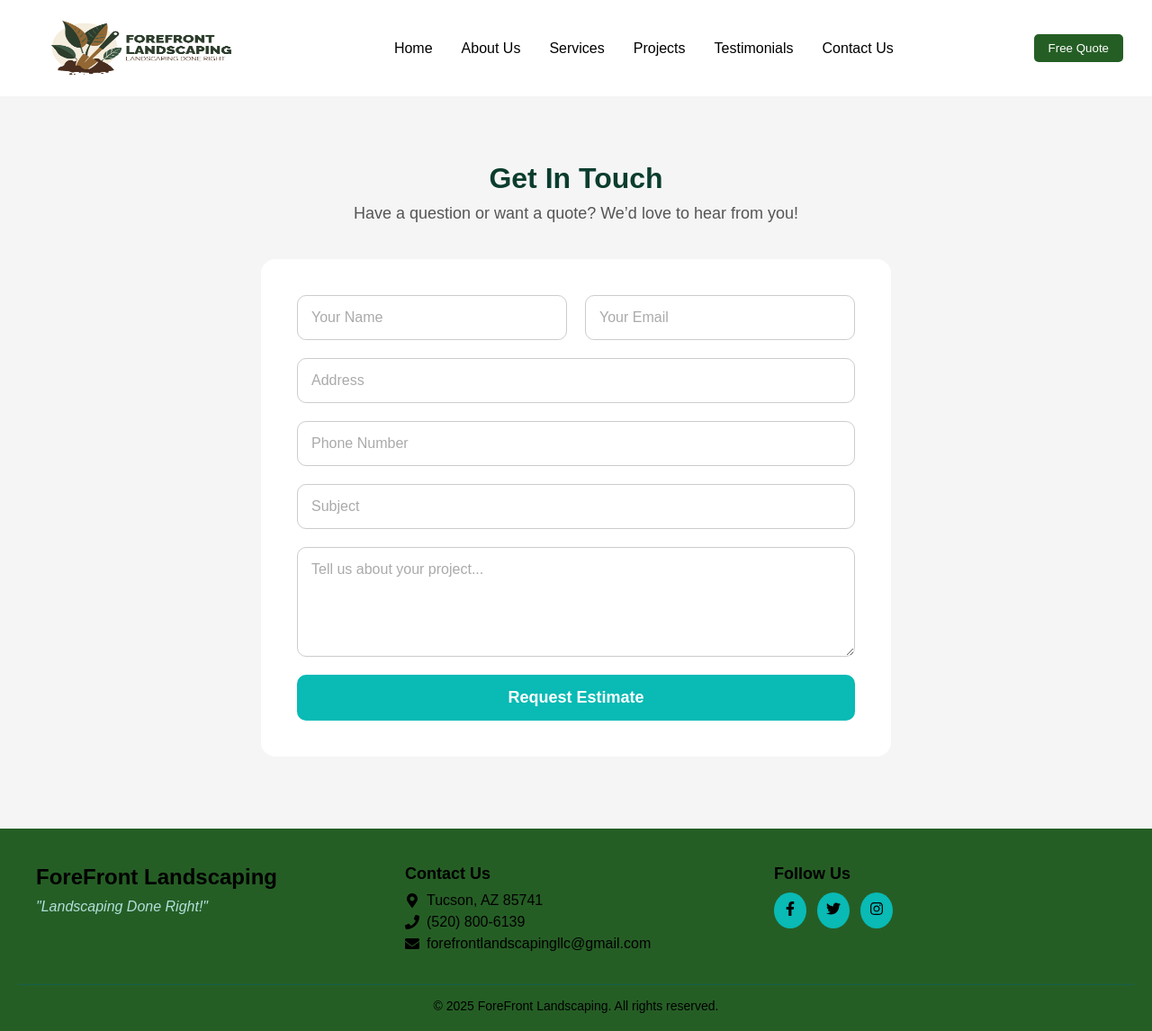
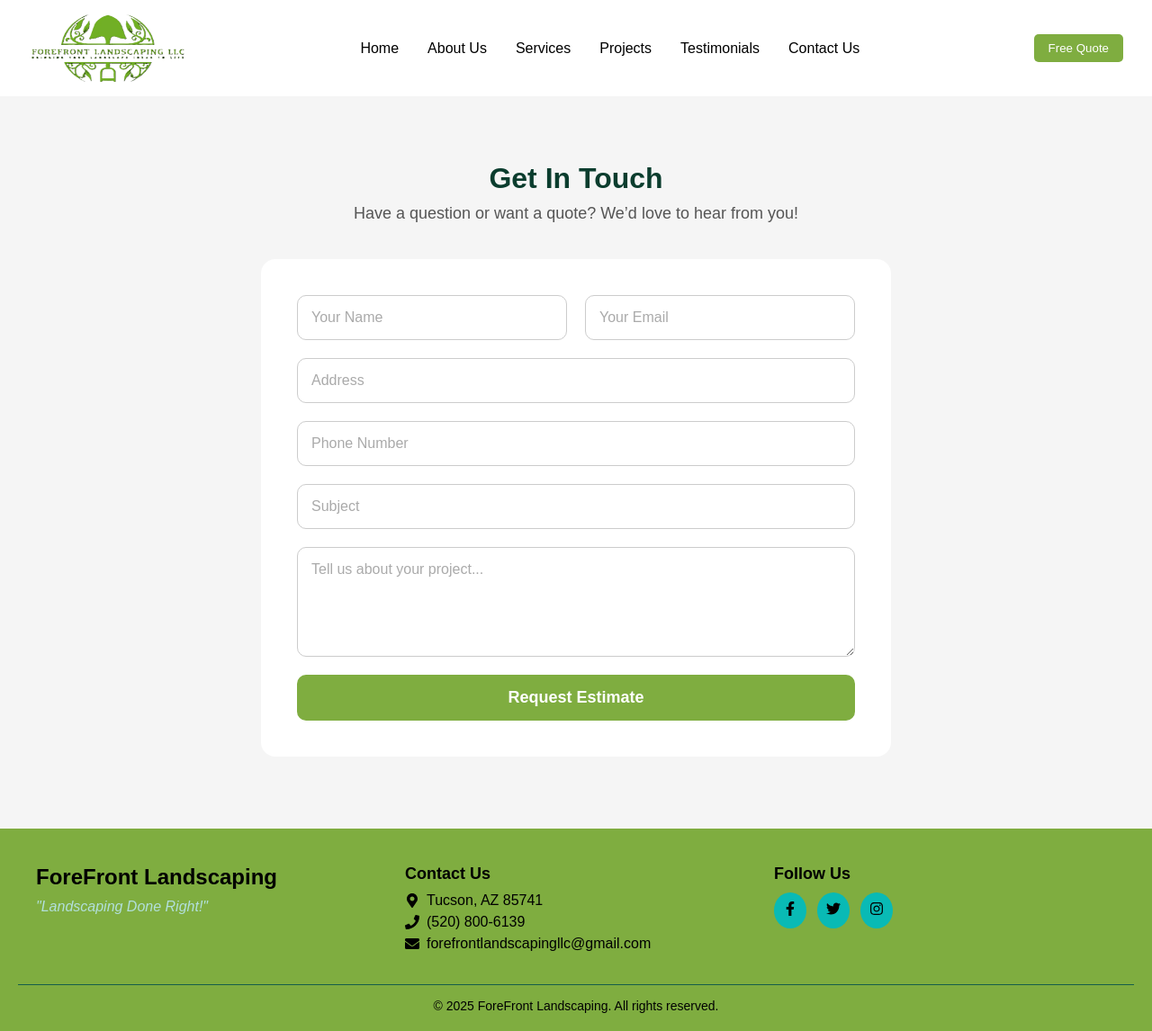
Before and after one commit to bkwilliamsmerncode/commercial-landscaping, a React (Create React App) app: page /Contact in a window 1280 px wide. Shown: the whole page at 90% size. Built offline with nearby package versions, Linux system fonts and the light colour scheme.

Commit message:
changed the logo and color scheme

```diff
--- a/src/Components/Footer/Footer.css
+++ b/src/Components/Footer/Footer.css
@@ -1,5 +1,5 @@
 .footer {
-    background-color: rgb(37, 94, 37);
+    background-color: #7fad40;
     color: white;
     padding: 40px 20px 20px;
     font-family: 'Segoe UI', Tahoma, Geneva, Verdana, sans-serif;
--- a/src/Components/FreeEstimate/FreeEstimate.css
+++ b/src/Components/FreeEstimate/FreeEstimate.css
@@ -67,7 +67,7 @@
 }
 
 .estimate-form button {
-  background-color: #09bab5;
+  background-color: #7fad40;
   color: white;
   border: none;
   padding: 15px;
@@ -79,5 +79,5 @@
 }
 
 .estimate-form button:hover {
-  background-color: #0b3d2e;
+  background-color: #5a7a2c;
 }
--- a/src/Components/Home/HomeContent.css
+++ b/src/Components/Home/HomeContent.css
@@ -36,7 +36,7 @@ font-weight: bold;
 }
 
 .formBtn {
-    background-color: rgb(37, 94, 37);
+    background-color: #7fad40;
     color: white;
     border: none;
     padding: 12px;
@@ -47,5 +47,5 @@ cursor: pointer;
 }
 
 .formBtn:hover {
-    background-color: rgb(23, 59, 23);
+    background-color: #55742b;
 }
--- a/src/Components/Navbar/Navbar.css
+++ b/src/Components/Navbar/Navbar.css
@@ -18,7 +18,7 @@
   }
 
   .logo {
-  width: 250px;
+  width: 175px;
   height: 75px;
   }
 
@@ -37,12 +37,12 @@
 
   .nav-item:hover,
   .nav-item.active {
-    color: rgb(37, 94, 37);
+    color: #7fad40;
     text-decoration: underline;
   }
 
   .cta-button {
-    background-color: rgb(37, 94, 37);
+    background-color: #7fad40;
     color: white;
     border: none;
     padding: 0.5rem 1rem;
@@ -52,7 +52,7 @@
   }
 
   .cta-button:hover {
-    background-color: rgb(23, 58, 23);
+    background-color: #608230;
   }
 
   /* Hamburger Menu Styles */
@@ -114,7 +114,7 @@
 
   .modal-item:hover,
   .modal-item.active {
-    color: #09bab5;
+    color: #7fad40;
     text-decoration: underline;
   }
 
@@ -123,7 +123,7 @@
     display: block;
     width: 100%;
     text-align: center;
-    background-color: #09bab5;
+    background-color: #7fad40;
     color: white;
     padding: 0.5rem;
     border: none;
@@ -131,7 +131,7 @@
   }
 
   .modal-button:hover {
-    background-color: #007f7a;
+    background-color: #54722a;
   }
 
   /* Close Button */
--- a/src/Components/Navbar/Navbar.jsx
+++ b/src/Components/Navbar/Navbar.jsx
@@ -3,7 +3,7 @@ import { useNavigate } from 'react-router-dom';
 import './Navbar.css';
 import { LuMenu } from "react-icons/lu";
 import { IoClose } from "react-icons/io5";
-import logo from "../../Assets/logo.png"
+import logo from "../../Assets/fflogo.png"
 import Modal from '../Modal/Modal';
 
 
--- a/src/Components/Projects/ProjectsContent.css
+++ b/src/Components/Projects/ProjectsContent.css
@@ -73,7 +73,7 @@
   }
 
   .service-tag {
-    background-color: #09bab5;
+    background-color: #7fad40;
     color: white;
     font-size: 12px;
     padding: 5px 10px;
--- a/src/Components/Testimonials/TestimonialsContent.css
+++ b/src/Components/Testimonials/TestimonialsContent.css
@@ -47,7 +47,7 @@
   border-radius: 50%;
   margin-bottom: 15px;
   object-fit: cover;
-  border: 2px solid #09bab5;
+  border: 2px solid #7fad40;
 }
 
 .testimonial-text {
@@ -66,7 +66,7 @@
 
 .testimonial-service {
   font-size: 13px;
-  color: #09bab5;
+  color: #7fad40;
   font-style: italic;
   margin-top: 5px;
 }
```
Also changed, not shown: src/Assets/fflogo.png (added).
